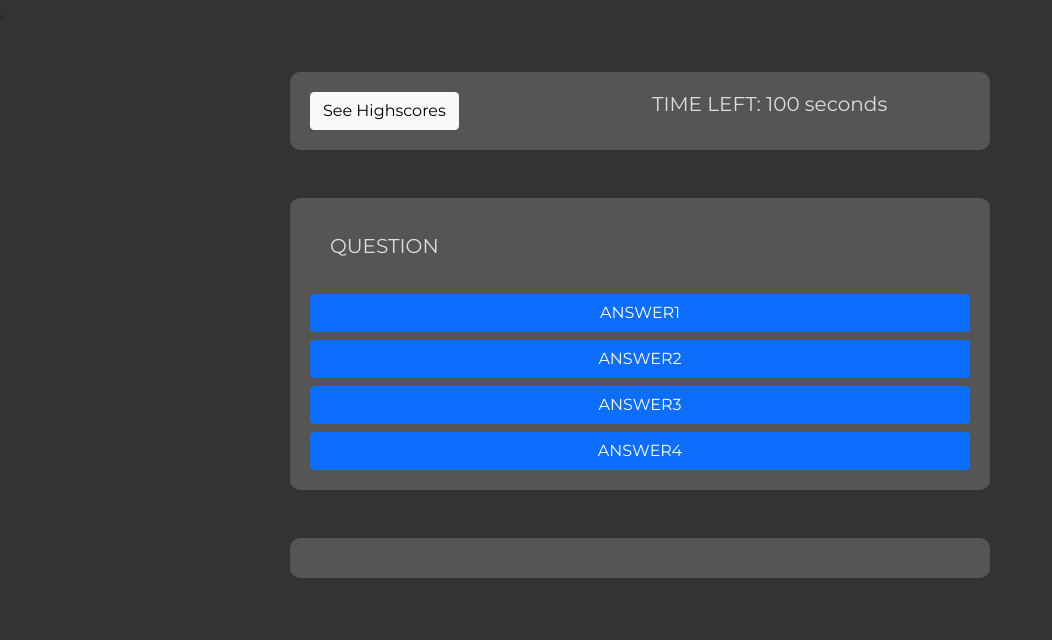
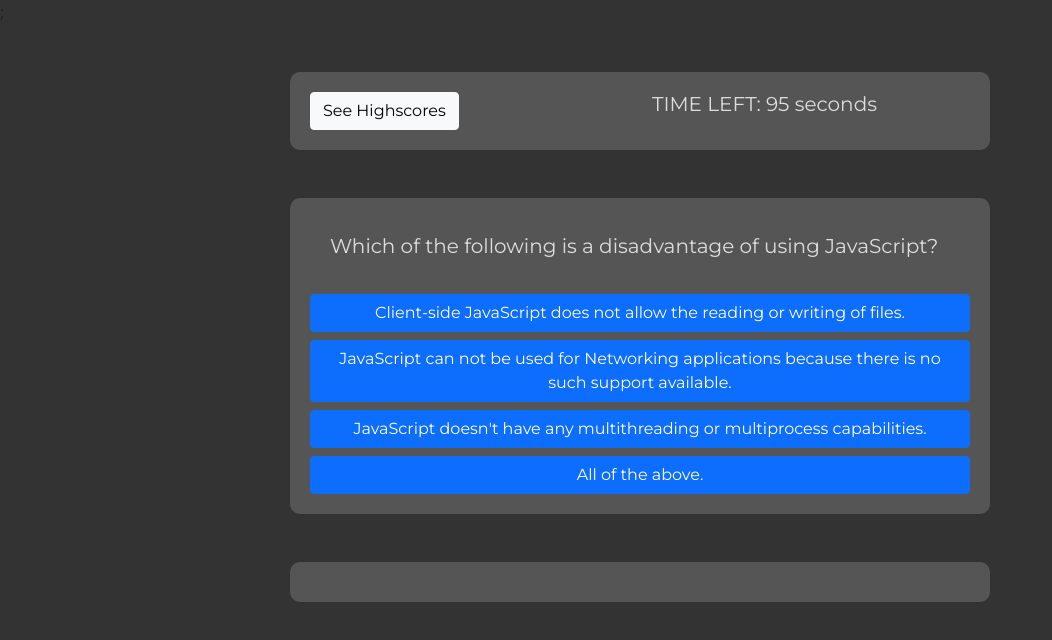
Before and after one commit to bellasantiago/hw-quiz, a plain HTML site: page pages/quiz.html in a window 1280 px wide. Shown: the whole page, without its empty margins (0-1052 px from the left). Drawn offline with nearby package versions, Linux system fonts and the light colour scheme.

Commit message:
Timer running and first question loading.

```diff
--- /dev/null
+++ b/assets/quizScript.js
@@ -0,0 +1,117 @@
+// Locate all elements on the html file
+var seconds = document.getElementById("countdown").textContent;
+var question = document.querySelector("#question");
+var choiceA = document.querySelector("#A");
+var choiceB = document.querySelector("#B");
+var choiceC = document.querySelector("#C");
+var choiceD = document.querySelector("#D");
+var quizContainer = document.querySelector("#quizContainer");
+var userResults = document.querySelector("#inGameResult");
+var resultContainer = document.querySelector("#quizResult");
+var userFinalScore = document.querySelector("#userFinalScore");
+var userInitials = document.querySelector("#input-group-text");
+var submit = document.querySelector("#submitBtn");
+
+// Function for the quiz timer - Currently stops at 0 seconds and hides question/feedback container and shows user initial submission form and total score.
+var countdown = setInterval(function () {
+    seconds--;
+    document.getElementById("countdown").textContent = seconds;
+    if (seconds <= 0 ) clearInterval(countdown) //&
+    //resultContainer.setAttribute("style", "display:block") &
+    //userResults.setAttribute("style", "display:none") &
+    //quizContainer.setAttribute("style", "display:none");
+}, 1000);
+
+// Quiz questions
+let questions = [
+    {
+        question: "Which of the following is a disadvantage of using JavaScript?",
+        choiceA: "Client-side JavaScript does not allow the reading or writing of files.",
+        choiceB: "JavaScript can not be used for Networking applications because there is no such support available.",
+        choiceC: "JavaScript doesn't have any multithreading or multiprocess capabilities.",
+        choiceD: "All of the above.",
+        correct: "D",
+    }, {
+        question: "Which of the following is true about cookie handling in JavaScript?",
+        choiceA: "JavaScript can manipulate cookies using the cookie property of the Document object.",
+        choiceB: "JavaScript can read, create, modify, and delete the cookie or cookies that apply to the current web page.",
+        choiceC: "Both of the above.",
+        choiceD: "None of the above",
+        correct: "C",
+    }, {
+        question: "Which built-in method calls a function for each element in the array",
+        choiceA: "while()",
+        choiceB: "loop()",
+        choiceC: "forEach()",
+        choiceD: "None of the above.",
+        correct: "C",
+    }, {
+        question: "All user-defined objects and built-in objects are descendants of an object called",
+        choiceA: "Object",
+        choiceB: "Defined Object",
+        choiceC: "DOM",
+        choiceD: "Mainframe",
+        correct: "A",
+    }, {
+        question: "Which of the following function of Boolean object returns a string containing the source of the Boolean object?",
+        choiceA: "toSource()",
+        choiceB: "valueOf()",
+        choiceC: "toString()",
+        choiceD: "None of the above.",
+        correct: "A",
+    }, {
+        question: "Which of the following function of String object returns the characters in a string between two indexes into the string?",
+        choiceA: "slice()",
+        choiceB: "split()",
+        choiceC: "substr()",
+        choiceD: "substring()",
+        correct: "D",
+    }, {
+        question: "Which of the following function of String object creates a string to be displayed in a big font as if it were in a <big> tag?",
+        choiceA: "anchor()",
+        choiceB: "big()",
+        choiceC: "blink()",
+        choiceD: "italics()",
+        correct: "B",
+    }, {
+        question: "Which of the following function of Array object returns a new array comprised of this array joined with other array(s) and/or value(s)?",
+        choiceA: "concat()",
+        choiceB: "pop()",
+        choiceC: "push()",
+        choiceD: "some()",
+        correct: "A",
+    }, {
+        question: "Which of the following function of Array object creates a new array with all of the elements of this array for which the provided filtering function returns true?",
+        choiceA: "concat()",
+        choiceB: "every()",
+        choiceC: "filter()",
+        choiceD: "some()",
+        correct: "C",
+    }, {
+        question: "Which of the following function of Array object represents the source code of an object?",
+        choiceA: "toSource()",
+        choiceB: "splice()",
+        choiceC: "toString()",
+        choiceD: "unshift()",
+        correct: "A",
+    }
+];
+
+// Variables
+var lastQuestion = question.length - 1;
+let runningQuestion = 0;
+let count = 0;
+
+// Function to run the question
+function renderQuestion() {
+    let q = questions[runningQuestion];
+
+    question.innerHTML = q.question;
+    choiceA.innerHTML = q.choiceA;
+    choiceB.innerHTML = q.choiceB;
+    choiceC.innerHTML = q.choiceC;
+    choiceD.innerHTML = q.choiceD;
+}
+
+// Calling the Question Function
+renderQuestion();
--- a/assets/style.css
+++ b/assets/style.css
@@ -12,7 +12,3 @@ body {
     font-family: 'Montserrat', sans-serif;
     max-width: 700px
 }
-
-.quizResult {
-    display: none;
-}
--- a/pages/quiz.html
+++ b/pages/quiz.html
@@ -26,43 +26,44 @@
                     <a class="btn btn-light" href="./highscore.html" role="button">See Highscores</a>
                   </div>
                   <div class="col-sm">
-                    <h5>TIME LEFT: 100 seconds</h5>
+                    <h5>TIME LEFT: <span id="countdown">100</span> seconds</h5>
                   </div>
                 </div>
               </div>
         </div>
 
         <!-- Questions contained within below -->
-        <div class="container mt-sm-5 my-1 inGameQuestion1">
+        <div class="container mt-sm-5 my-1 quizContainer" id="quizContainer" style="display:block">
             <div class="container ml-sm-5 pl-sm-5 pt-2">
-                <div class="py-2 h5">QUESTION</div>
+                <div class="py-2 h5 question" id="question">Question??</div>
             </div>
-            <div class="d-grid gap-2">
-                <button class="btn btn-primary" type="button">ANSWER1</button>
-                <button class="btn btn-primary" type="button">ANSWER2</button>
-                <button class="btn btn-primary" type="button">ANSWER3</button>
-                <button class="btn btn-primary" type="button">ANSWER4</button>
+            <div class="d-grid gap-2" id="choices" >
+                <button class="btn btn-primary choice" id="A" type="button">ANSWER1</button>
+                <button class="btn btn-primary choice" id="B" type="button">ANSWER2</button>
+                <button class="btn btn-primary choice" id="C" type="button">ANSWER3</button>
+                <button class="btn btn-primary choice" id="D" type="button">ANSWER4</button>
             </div>
         </div>
-        <div class="container mt-sm-5 my-1 inGameResult">
+        <!-- Feedback on the answer selection stored below -->
+        <div class="container mt-sm-5 my-1 inGameResult" id="inGameResult" style="display:block">
 
           </div>
     </div>
 
         <!-- Quiz Result -->
-        <div class="container mt-sm-5 my-1 quizResult">
+        <div class="container mt-sm-5 my-1 quizResult" id="quizResult" style="display:none">
             <div class="container ml-sm-5 pl-sm-5 pt-2">
                 <div class="py-2 h4"><b>YOUR SCORE:</b></div><br>
-                <div class="results">
+                <div class="results" id="userFinalScore">
 
                 </div>
             </div>
             <div class="d-flex align-items-center pt-3">
                 <div class="input-group">
-                    <span class="input-group-text">Enter Your Initials</span>
+                    <span class="input-group-text" id="input-group-text">Enter Your Initials</span>
                     <input type="text" aria-label="initals" class="form-control">
                   </div>
-                <div class="ml-auto mr-sm-5"> <button class="btn btn-primary">Submit</button> </div>
+                <div class="ml-auto mr-sm-5"> <button class="btn btn-primary" id="submitBtn">Submit</button> </div>
             </div>
         </div>
 
@@ -70,7 +71,7 @@
     <script src="https://cdn.jsdelivr.net/npm/bootstrap@5.0.0-beta1/dist/js/bootstrap.bundle.min.js"
         integrity="sha384-ygbV9kiqUc6oa4msXn9868pTtWMgiQaeYH7/t7LECLbyPA2x65Kgf80OJFdroafW"
         crossorigin="anonymous"></script>
-    <script src="../assets/script.js"></script>
+    <script src="../assets/quizScript.js"></script>
 </body>
 
 </html>
```
Also changed, not shown: index.html (+0 -1 lines), assets/script.js (deleted).
